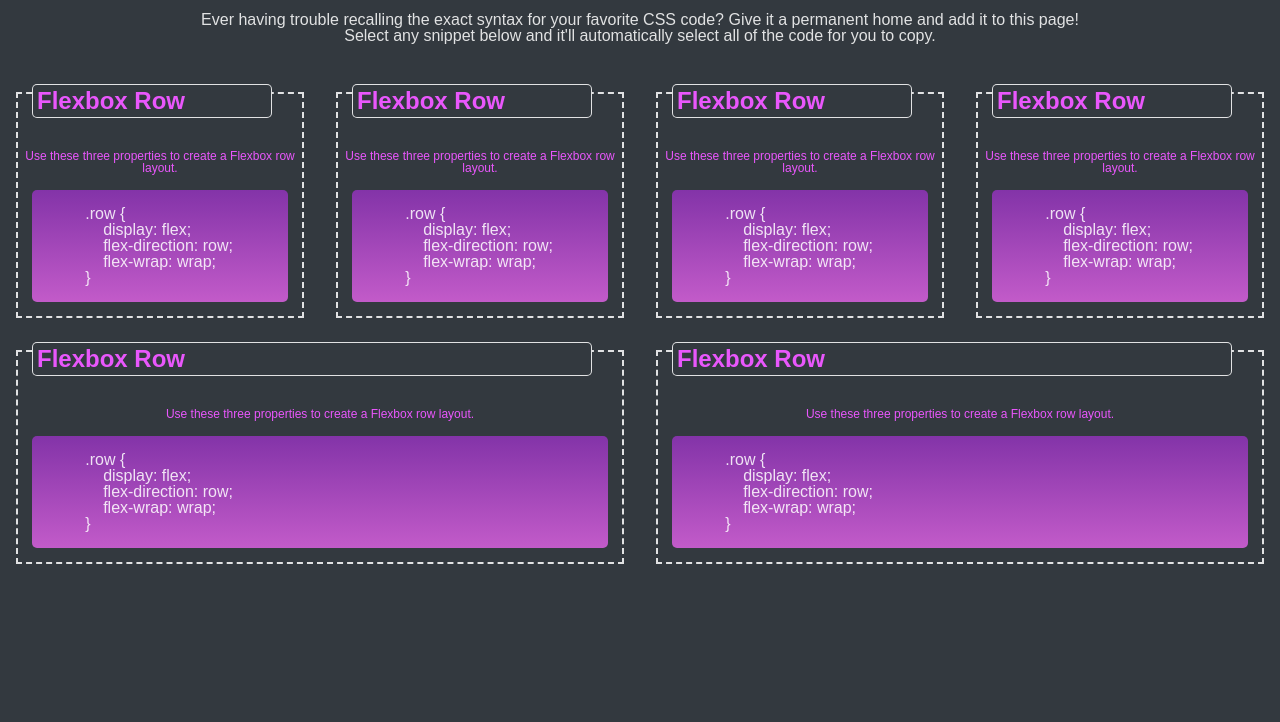
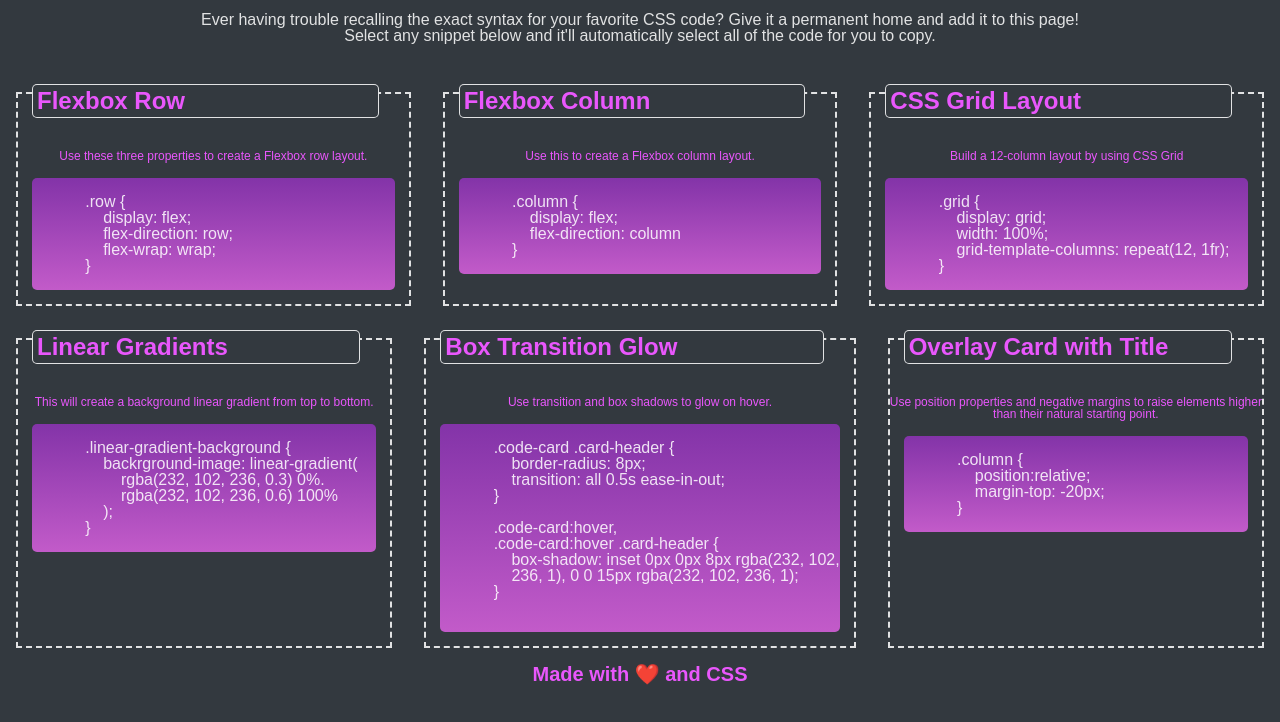
Before and after one commit to PythonFabi/css-snippet-practice, a plain HTML site: page index.html in a window 1280 px wide. Shown: the part 68-790 px from the top of the page. Drawn offline with Linux system fonts and the light colour scheme.

Commit message:
add content to all the code cards

```diff
--- a/assets/css/style.css
+++ b/assets/css/style.css
@@ -6,8 +6,17 @@
     --neon-pink:#e957fc;
 }
 
+h1 {
+    color: var(--neon-pink);
+    margin: 1rem;
+}
+
 h2 {
     font-size: 1.5rem;
+}
+
+h3 {
+    font-size: 1.25rem;
 }
 
 body {
@@ -19,10 +28,7 @@ header {
     margin: 2rem;
 }
 
-h1 {
-    color: var(--neon-pink);
-    margin: 1rem;
-}
+
 
 .subtitle {
     color: var(--cream-white);
@@ -39,7 +45,7 @@ h1 {
     outline: 2px dashed var(--cream-white);
     outline-offset: -2px;
     z-index: 0;
-    flex: 1 0 1rem;
+    flex: 1 0 6rem;
     margin: 1rem;
 }
 
@@ -65,3 +71,8 @@ h1 {
     margin: 1rem;
     border-radius: 5px;
 }
+
+footer {
+    text-align: center;
+    color: var(--neon-pink);
+}
--- a/index.html
+++ b/index.html
@@ -27,56 +27,64 @@
             }</pre>
         </section>
         <section class="css-snippet-card">
-            <section class="card-heading"><h2>Flexbox Row</h2></section>
-            <p class="card-description">Use these three properties to create a Flexbox row layout.</p>
+            <section class="card-heading"><h2>Flexbox Column</h2></section>
+            <p class="card-description">Use this to create a Flexbox column layout.</p>
             <pre class="code-snippet">
-            .row {
+            .column {
                 display: flex;
-                flex-direction: row;
-                flex-wrap: wrap;
+                flex-direction: column
             }</pre>
         </section>
         <section class="css-snippet-card">
-            <section class="card-heading"><h2>Flexbox Row</h2></section>
-            <p class="card-description">Use these three properties to create a Flexbox row layout.</p>
+            <section class="card-heading"><h2>CSS Grid Layout</h2></section>
+            <p class="card-description">Build a 12-column layout by using CSS Grid</p>
             <pre class="code-snippet">
-            .row {
-                display: flex;
-                flex-direction: row;
-                flex-wrap: wrap;
+            .grid {
+                display: grid;
+                width: 100%;
+                grid-template-columns: repeat(12, 1fr);
             }</pre>
         </section>
         <section class="css-snippet-card">
-            <section class="card-heading"><h2>Flexbox Row</h2></section>
-            <p class="card-description">Use these three properties to create a Flexbox row layout.</p>
+            <section class="card-heading"><h2>Linear Gradients</h2></section>
+            <p class="card-description">This will create a background linear gradient from top to bottom.</p>
             <pre class="code-snippet">
-            .row {
-                display: flex;
-                flex-direction: row;
-                flex-wrap: wrap;
+            .linear-gradient-background {
+                backrground-image: linear-gradient(
+                    rgba(232, 102, 236, 0.3) 0%.
+                    rgba(232, 102, 236, 0.6) 100%
+                );
             }</pre>
         </section>
         <section class="css-snippet-card">
-            <section class="card-heading"><h2>Flexbox Row</h2></section>
-            <p class="card-description">Use these three properties to create a Flexbox row layout.</p>
+            <section class="card-heading"><h2>Box Transition Glow</h2></section>
+            <p class="card-description">Use transition and box shadows to glow on hover.</p>
             <pre class="code-snippet">
-            .row {
-                display: flex;
-                flex-direction: row;
-                flex-wrap: wrap;
-            }</pre>
+            .code-card .card-header {
+                border-radius: 8px;
+                transition: all 0.5s ease-in-out;
+            }
+
+            .code-card:hover,
+            .code-card:hover .card-header {
+                box-shadow: inset 0px 0px 8px rgba(232, 102,
+                236, 1), 0 0 15px rgba(232, 102, 236, 1);
+            }
+        </pre>
         </section>
         <section class="css-snippet-card">
-            <section class="card-heading"><h2>Flexbox Row</h2></section>
-            <p class="card-description">Use these three properties to create a Flexbox row layout.</p>
+            <section class="card-heading"><h2>Overlay Card with Title</h2></section>
+            <p class="card-description">Use position properties and negative margins to raise elements higher than their natural starting point.</p>
             <pre class="code-snippet">
-            .row {
-                display: flex;
-                flex-direction: row;
-                flex-wrap: wrap;
+            .column {
+                position:relative;
+                margin-top: -20px;
             }</pre>
         </section>
       </section>
     </main>
+    <footer>
+        <h3>Made with ❤️ and CSS</h3>
+    </footer>
 </body>
 </html>
```
